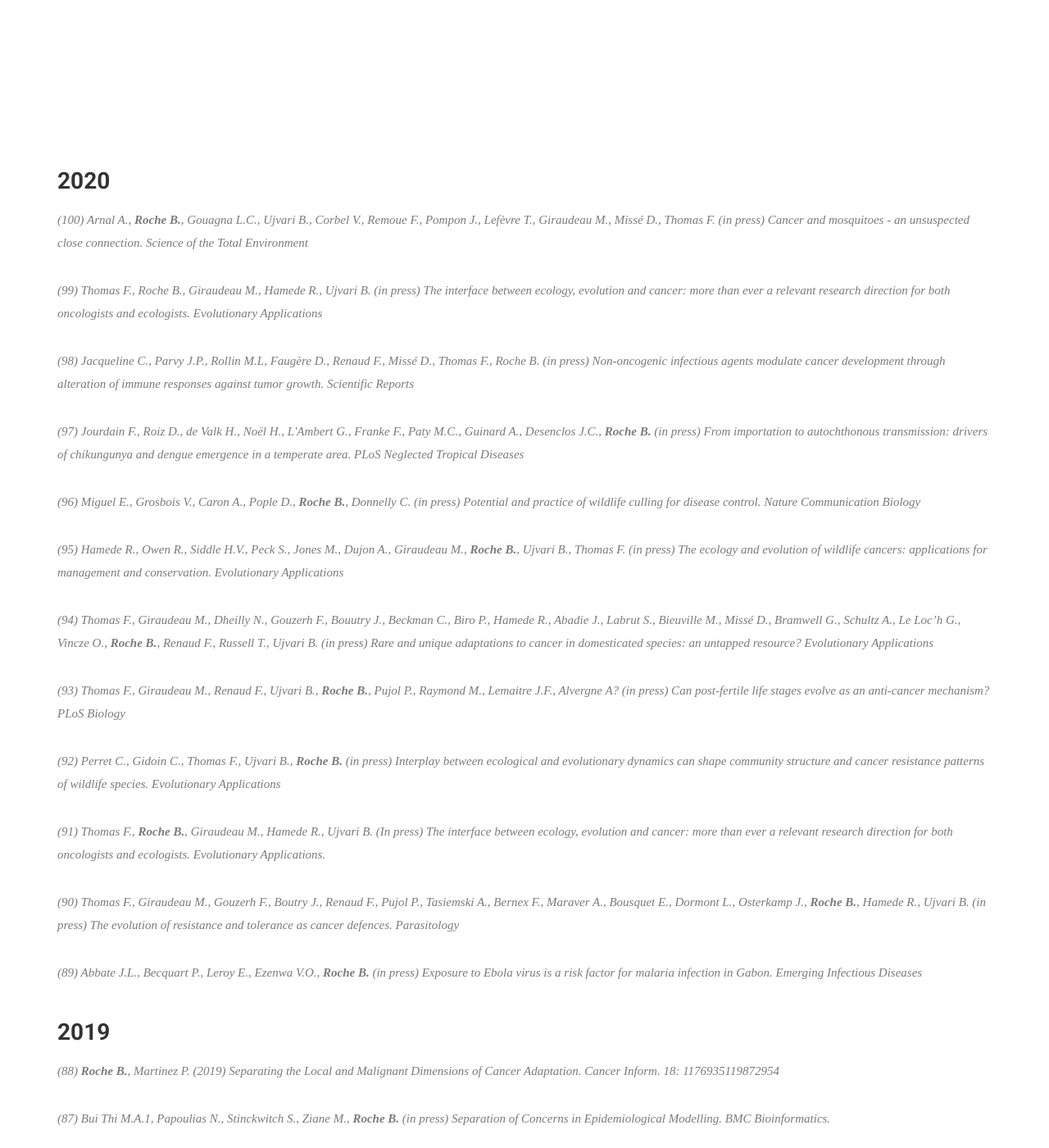
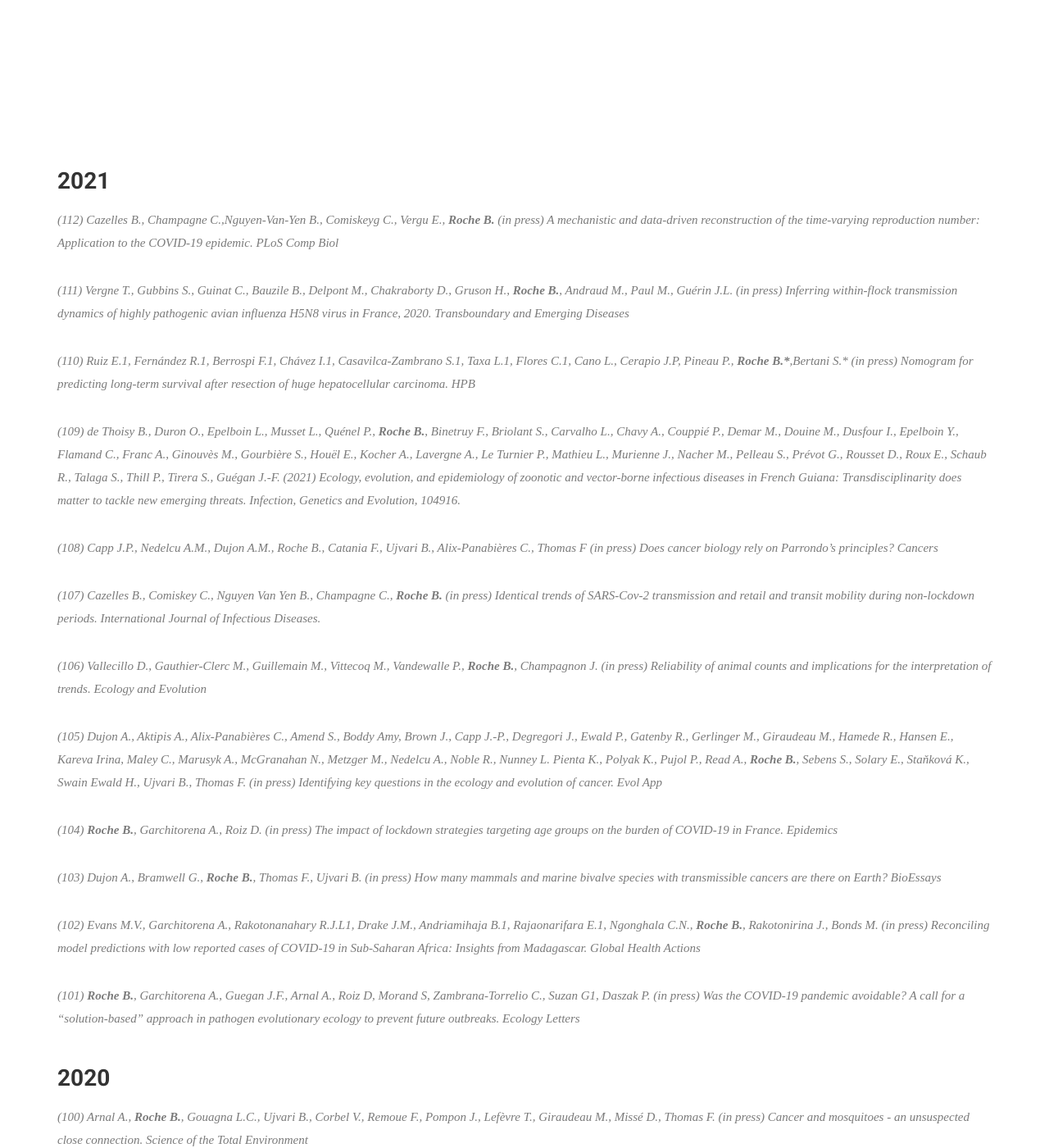
Before and after one commit to rocheben/rocheben.github.io, a Jekyll site: the page built from blog.html, in a window 1280 px wide and 1400 px high, scrolled down 925 px. Shown: the whole window at 82% size. Built offline with Jekyll 4.4.1, drawn with Linux system fonts in a browser that asks for light colours; nearby versions of some CDN libraries; some web fonts are replaced.

Commit message:
Update blog.html

```diff
--- a/blog.html
+++ b/blog.html
@@ -37,6 +37,20 @@ permalink: /blog/
       <div class="col-md-12 col-sm-12">
         <div class="block">
           <div class="section-title">
+            <h2>2021</h2>
+            <p>(112) Cazelles B., Champagne C.,Nguyen-Van-Yen B., Comiskeyg C., Vergu E., <b>Roche B.</b> (in press) A mechanistic and data-driven reconstruction of the time-varying reproduction number: Application to the COVID-19 epidemic. PLoS Comp Biol</p>
+            <p>(111) Vergne T., Gubbins S., Guinat C., Bauzile B., Delpont M., Chakraborty D., Gruson H., <b>Roche B.</b>, Andraud M., Paul M.,  Guérin J.L. (in press) Inferring within-flock transmission dynamics of highly pathogenic avian influenza H5N8 virus in France, 2020. Transboundary and Emerging Diseases</p>
+            <p>(110) Ruiz E.1, Fernández R.1, Berrospi F.1, Chávez I.1, Casavilca-Zambrano S.1, Taxa L.1, Flores C.1,  Cano L., Cerapio J.P, Pineau P., <b>Roche B.*</b>,Bertani S.* (in press) Nomogram for predicting long-term survival after resection of huge hepatocellular carcinoma. HPB</p>
+            <p>(109) de Thoisy B., Duron O., Epelboin L., Musset L., Quénel P., <b>Roche B.</b>, Binetruy F., Briolant S., Carvalho L., Chavy A., Couppié P., Demar M., Douine M., Dusfour I., Epelboin Y., Flamand C., Franc A., Ginouvès M., Gourbière S., Houël E., Kocher A., Lavergne A., Le Turnier P., Mathieu L., Murienne J., Nacher M., Pelleau S., Prévot G., Rousset D., Roux E., Schaub R., Talaga S., Thill P., Tirera S., Guégan J.-F. (2021) Ecology, evolution, and epidemiology of zoonotic and vector-borne infectious diseases in French Guiana: Transdisciplinarity does matter to tackle new emerging threats. Infection, Genetics and Evolution, 104916.</p>
+            <p>(108) Capp J.P., Nedelcu A.M.,  Dujon A.M., Roche B., Catania F., Ujvari B., Alix-Panabières C., Thomas F (in press) Does cancer biology rely on Parrondo’s principles? Cancers</p>
+            <p>(107) Cazelles B., Comiskey C., Nguyen Van Yen B., Champagne C., <b>Roche B.</b> (in press) Identical trends of SARS-Cov-2 transmission and retail and transit mobility during non-lockdown periods. International Journal of Infectious Diseases.</p>
+            <p>(106) Vallecillo D., Gauthier-Clerc M., Guillemain M., Vittecoq M., Vandewalle P., <b>Roche B.</b>, Champagnon J. (in press) Reliability of animal counts and implications for the interpretation of trends. Ecology and Evolution</p>
+            <p>(105) Dujon A., Aktipis A., Alix-Panabières C., Amend S., Boddy Amy, Brown J., Capp J.-P., Degregori J., Ewald P., Gatenby R., Gerlinger M., Giraudeau M., Hamede R., Hansen E., Kareva Irina, Maley C., Marusyk A., McGranahan N., Metzger M., Nedelcu A., Noble R., Nunney L. Pienta K., Polyak K., Pujol P., Read A., <b>Roche B.</b>, Sebens S., Solary E., Staňková K., Swain Ewald H., Ujvari B., Thomas F. (in press) Identifying key questions in the ecology and evolution of cancer. Evol App</p>
+            <p>(104) <b>Roche B.</b>, Garchitorena A., Roiz D. (in press) The impact of lockdown strategies targeting age groups on the burden of COVID-19 in France. Epidemics</p>
+            <p>(103) Dujon A., Bramwell G., <b>Roche B.</b>, Thomas F., Ujvari B. (in press) How many mammals and marine bivalve species with transmissible cancers are there on Earth? BioEssays</p>
+            <p>(102) Evans M.V., Garchitorena A., Rakotonanahary R.J.L1, Drake J.M., Andriamihaja B.1, Rajaonarifara E.1, Ngonghala C.N., <b>Roche B.</b>,  Rakotonirina J., Bonds M. (in press) Reconciling model predictions with low reported cases of COVID-19 in Sub-Saharan Africa: Insights from Madagascar. Global Health Actions</p>
+            <p>(101) <b>Roche B.</b>, Garchitorena A., Guegan J.F., Arnal A., Roiz D, Morand S, Zambrana-Torrelio C., Suzan G1, Daszak P. (in press) Was the COVID-19 pandemic avoidable? A call for a “solution-based” approach in pathogen evolutionary ecology to prevent future outbreaks. Ecology Letters</p>
+
 						<h2>2020</h2>
 						<p>(100) Arnal A., <b>Roche B.</b>, Gouagna L.C., Ujvari B., Corbel V., Remoue F., Pompon J., Lefèvre T., Giraudeau M., Missé D., Thomas F. (in press) Cancer and mosquitoes - an unsuspected close connection. Science of the Total Environment</p>
 						<p>(99) Thomas F., Roche B., Giraudeau M., Hamede R., Ujvari B. (in press) The interface between ecology, evolution and cancer: more than ever a relevant research direction for both oncologists and ecologists. Evolutionary Applications</p>
```
